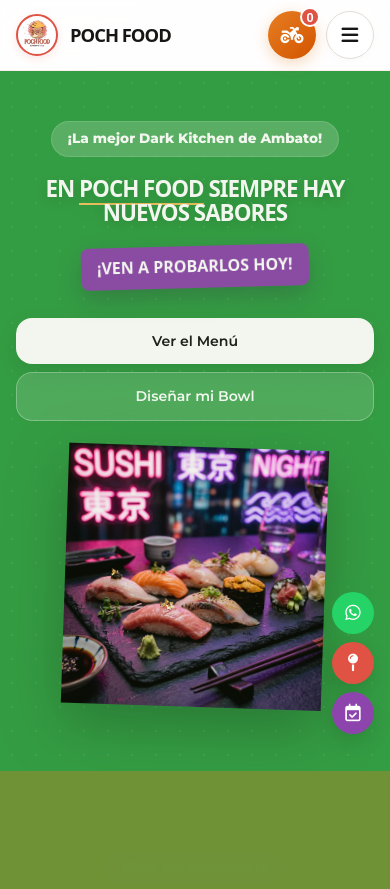
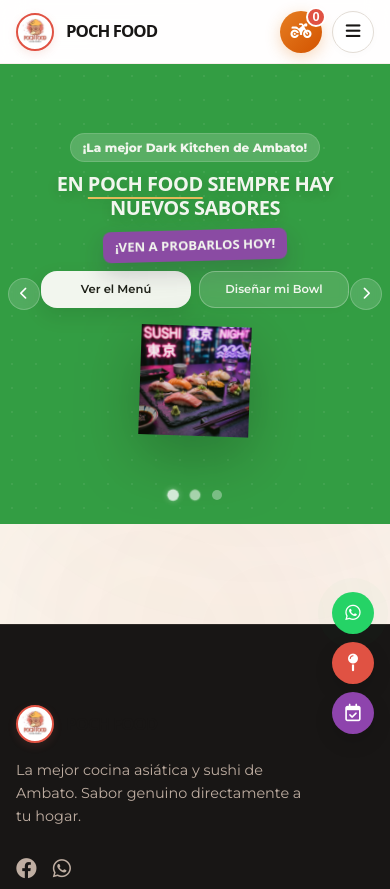
Before and after one commit to KernelXOS/pochfodd, a website built with Vite: page index.html in a window 390 px wide. Shown: the top 889 px of the page. Built offline with nearby package versions, Linux system fonts and the light colour scheme; a web font is replaced by a local one.

Commit message:
fix: alinear elementos del header y corregir visualizacion de slider en movil

```diff
--- a/index.css
+++ b/index.css
@@ -1974,6 +1974,25 @@
 }
 
 @media (max-width: 768px) {
+    /* Header fijo y centrado en móvil */
+    .header {
+        height: 70px;
+    }
+
+    .nav-container {
+        height: 100% !important;
+        padding: 0 20px;
+    }
+
+    .logo-img {
+        height: 44px;
+        width: 44px;
+    }
+
+    .logo-text {
+        font-size: 1.15rem;
+    }
+
     .nav-links {
         display: none;
     }
@@ -2014,6 +2033,80 @@
         border: 2px solid #ffffff !important;
         background: var(--accent-coral) !important;
         color: white !important;
+    }
+
+    /* Slider optimizado y compacto para móviles */
+    .hero-slider-container {
+        height: 500px;
+        min-height: 500px;
+    }
+
+    .hero-slide {
+        height: 500px;
+        min-height: 500px;
+        padding: 20px 0;
+    }
+
+    .slide-grid {
+        grid-template-columns: 1fr;
+        gap: 12px;
+        text-align: center;
+        align-content: center;
+    }
+
+    .slide-content {
+        align-items: center;
+    }
+
+    .slide-badge {
+        font-size: 0.75rem;
+        padding: 4px 12px;
+        margin-bottom: 10px;
+    }
+
+    .slide-title {
+        font-size: 1.5rem;
+        margin-bottom: 10px;
+        line-height: 1.2;
+    }
+
+    .slide-highlight-box {
+        font-size: 0.95rem;
+        padding: 6px 14px;
+        margin-bottom: 15px;
+    }
+
+    .slide-buttons {
+        flex-direction: row;
+        justify-content: center;
+        width: 100%;
+        gap: 10px;
+        margin-bottom: 12px;
+    }
+
+    .slide-buttons .btn {
+        flex: 1;
+        max-width: 150px;
+        padding: 10px 14px;
+        font-size: 0.8rem;
+    }
+
+    .slide-visual {
+        margin-top: 5px;
+        height: 140px;
+        display: flex;
+        justify-content: center;
+        align-items: center;
+    }
+
+    .slide-img {
+        max-width: 140px;
+        max-height: 130px;
+        object-fit: contain;
+    }
+
+    .slide-img-sub {
+        display: none;
     }
 
     /* Filtros desplazables horizontalmente con desvanecimiento */
@@ -2129,15 +2222,6 @@
         padding-bottom: 120px; /* Suficiente espacio para la barra cápsula */
     }
 
-    .slide-title {
-        font-size: 1.7rem;
-    }
-
-    .slide-highlight-box {
-        font-size: 1rem;
-        padding: 8px 16px;
-    }
-
     .options-grid {
         grid-template-columns: repeat(auto-fit, minmax(130px, 1fr));
         gap: 10px;
@@ -2268,53 +2352,105 @@
 }
 
 @media (max-width: 480px) {
+    /* Header súper compacto para móviles pequeños */
+    .header {
+        height: 64px;
+    }
+
+    .nav-container {
+        height: 100% !important;
+        padding: 0 12px;
+    }
+
     .logo-subtext {
         display: none;
     }
 
     .logo-text {
-        font-size: 1.15rem;
+        font-size: 1.05rem;
     }
 
     .logo-img {
+        height: 38px;
+        width: 38px;
+    }
+
+    /* Botones más pequeños en header de celulares */
+    .btn-pedidos {
+        width: 42px;
         height: 42px;
+    }
+
+    .btn-pedidos i {
+        font-size: 1.05rem;
+    }
+
+    .mobile-menu-btn {
         width: 42px;
-    }
-
-    .nav-container {
-        height: 70px;
-        padding: 0 16px;
+        height: 42px;
+        font-size: 1.05rem;
     }
 
     .container {
         padding: 0 16px;
     }
 
+    /* Slider súper compacto */
+    .hero-slider-container {
+        height: 460px;
+        min-height: 460px;
+    }
+
+    .hero-slide {
+        height: 460px;
+        min-height: 460px;
+        padding: 15px 0;
+    }
+
     .slide-title {
-        font-size: 1.4rem;
-        letter-spacing: -1px;
+        font-size: 1.25rem;
+        letter-spacing: -0.5px;
+    }
+
+    .slide-highlight-box {
+        font-size: 0.82rem;
+        padding: 5px 12px;
+        margin-bottom: 10px;
     }
 
     .slide-buttons {
-        flex-direction: column;
+        flex-direction: row;
+        justify-content: center;
         width: 100%;
         gap: 8px;
+        margin-bottom: 10px;
     }
 
     .slide-buttons .btn {
-        width: 100%;
-        padding: 12px 20px;
-        font-size: 0.88rem;
+        flex: 1;
+        width: auto;
+        padding: 8px 10px;
+        font-size: 0.72rem;
     }
 
     .slider-arrow {
-        width: 36px;
-        height: 36px;
-        font-size: 0.9rem;
-    }
-
-    .prev-arrow { left: 10px; }
-    .next-arrow { right: 10px; }
+        width: 32px;
+        height: 32px;
+        font-size: 0.8rem;
+    }
+
+    .prev-arrow { left: 8px; }
+    .next-arrow { right: 8px; }
+
+    .slide-visual {
+        margin-top: 5px;
+        height: 120px;
+    }
+
+    .slide-img {
+        max-width: 120px;
+        max-height: 110px;
+    }
 
     .pod-summary {
         padding: 10px 16px;
```
